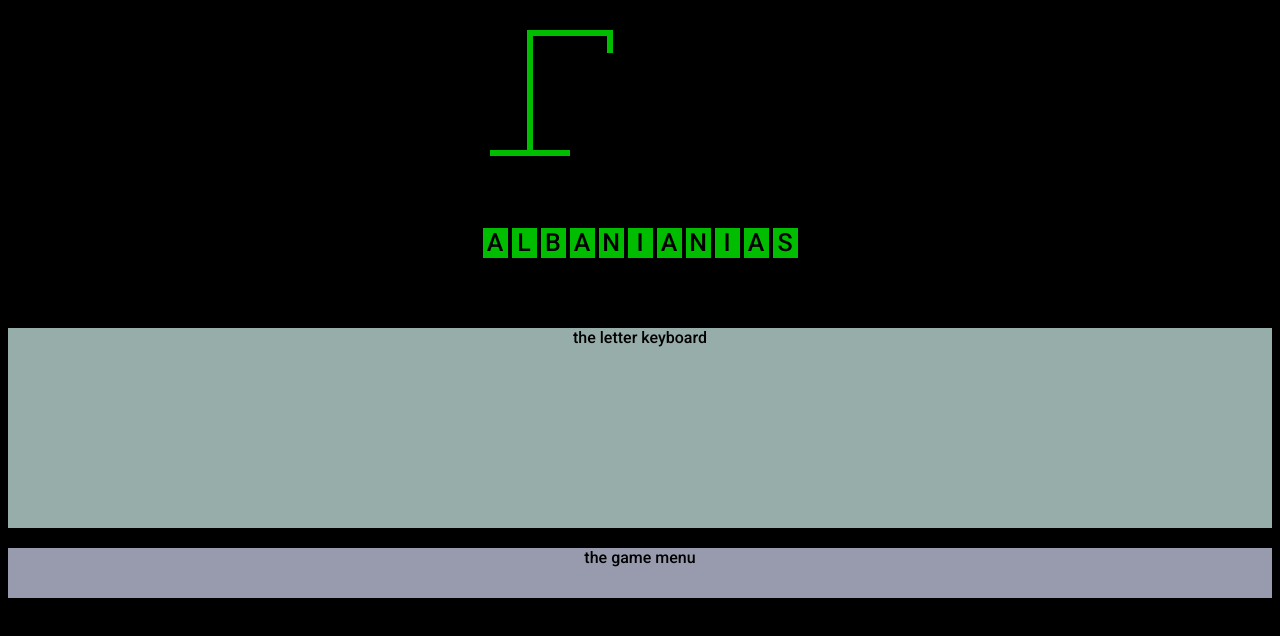
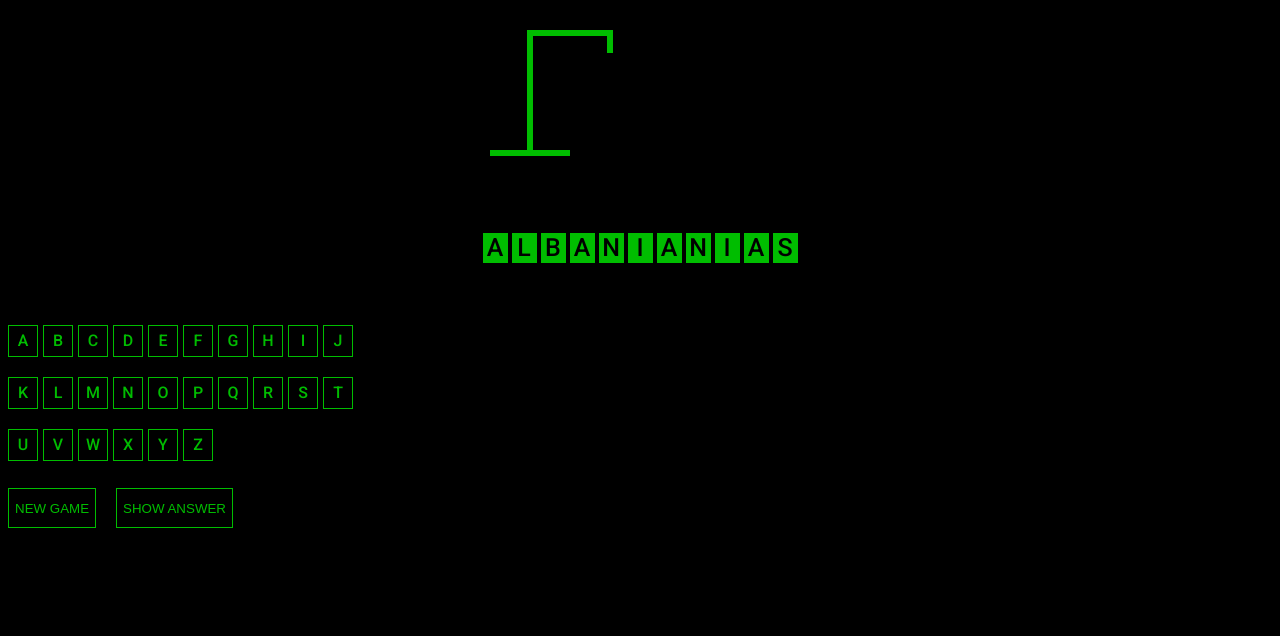
Before and after one commit to dragonflyinmypool/historyHangman, a plain HTML site: page index.html in a window 1280 px wide. Drawn offline with Linux system fonts and the light colour scheme.

Commit message:
"added keyboard and menu buttons"

```diff
--- /dev/null
+++ b/gMenu.js
@@ -0,0 +1,5 @@
+
+
+var gMenu = document.getElementById('gMenu');
+
+gMenu.innerHTML = '<button>NEW GAME</button> <button>SHOW ANSWER</button>';
--- a/index.html
+++ b/index.html
@@ -15,6 +15,8 @@
 	<script src='script.js'></script>
 	<script src='hangmanAnimation.js'></script>
 	<script src='wordDisplay.js'></script>
+	<script src='lKeyboard.js'></script>
+	<script src='gMenu.js'></script>
 
 </body>
 </html>
--- /dev/null
+++ b/lKeyboard.js
@@ -0,0 +1,18 @@
+
+var lKeyboard = document.getElementById('lKeyboard');
+
+let letters = 'abcdefghijklmnopqrstuvwxyz'.toUpperCase()
+let letterArray = letters.split('')
+
+const keys = letterArray.map(x => '<div>' + x +'</div>')
+
+console.log(keys)
+
+let keys2 =''
+
+for (var i = 0; i < keys.length ; i++) {
+	keys2 = keys2 + keys[i]
+
+}
+
+lKeyboard.innerHTML = keys2;
--- a/styles.css
+++ b/styles.css
@@ -15,7 +15,7 @@ body {
 
 #content-grid {
 	display: grid;
-	grid-template-rows: 150px 130px 200px 50px;
+	grid-template-rows: 170px 100px 150px 100px;
 	grid-row-gap: 20px;
 }
 
@@ -32,12 +32,34 @@ body {
 }
 
 #lKeyboard {
-	background-color: #97ada9;
+	display: grid;
+	grid-template-columns: repeat(10, 30px);
+	grid-gap: 5px;
+	color: #00bd00;
+	align-items: center;
+
+}
+
+#lKeyboard > * {
+	border: 1px solid #00bd00;
+	height: 30px;
+	line-height: 30px;
 }
 
 #gMenu {
-	background-color: #979bad;
+	color: #00bd00;
+	display: flex;
 }
+
+#gMenu > button {
+	height: 40px;
+	color: #00bd00;
+	outline: none;
+	background: black;
+	border: 1px solid #00bd00;
+	margin-right: 20px;
+}
+
 
 #letterBox {
 	height: 30px;
```
